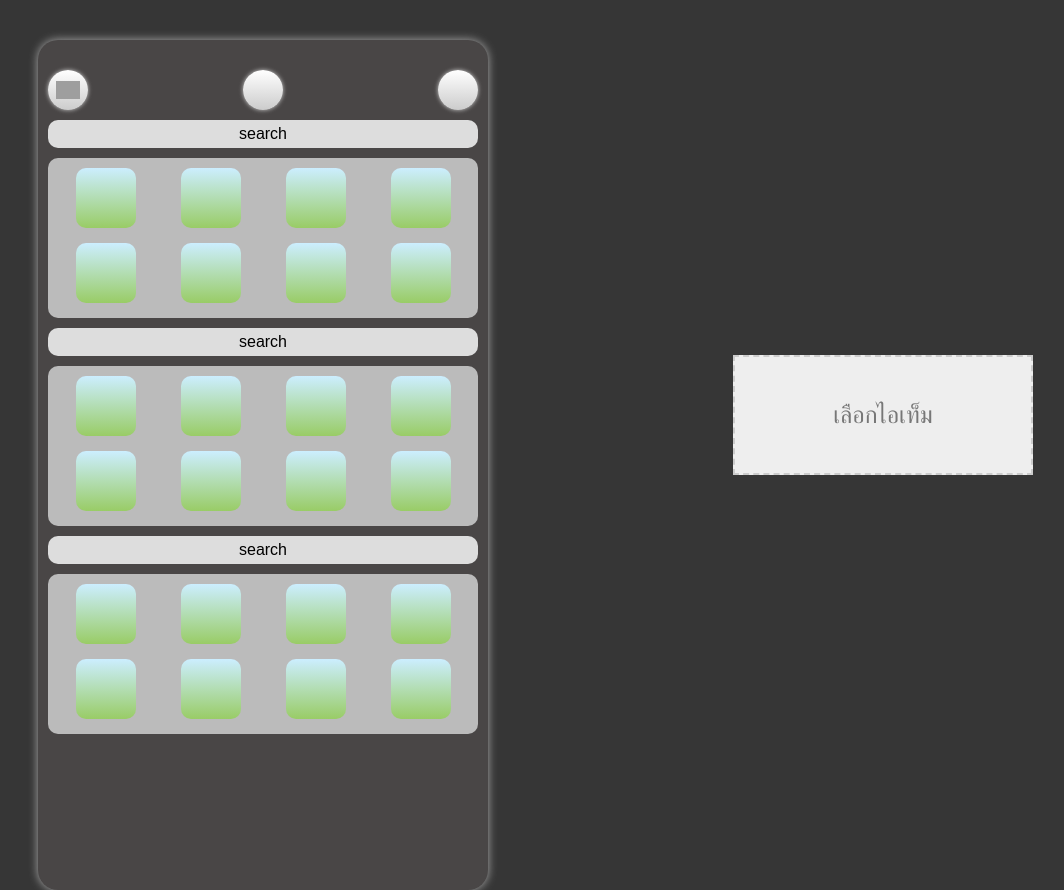
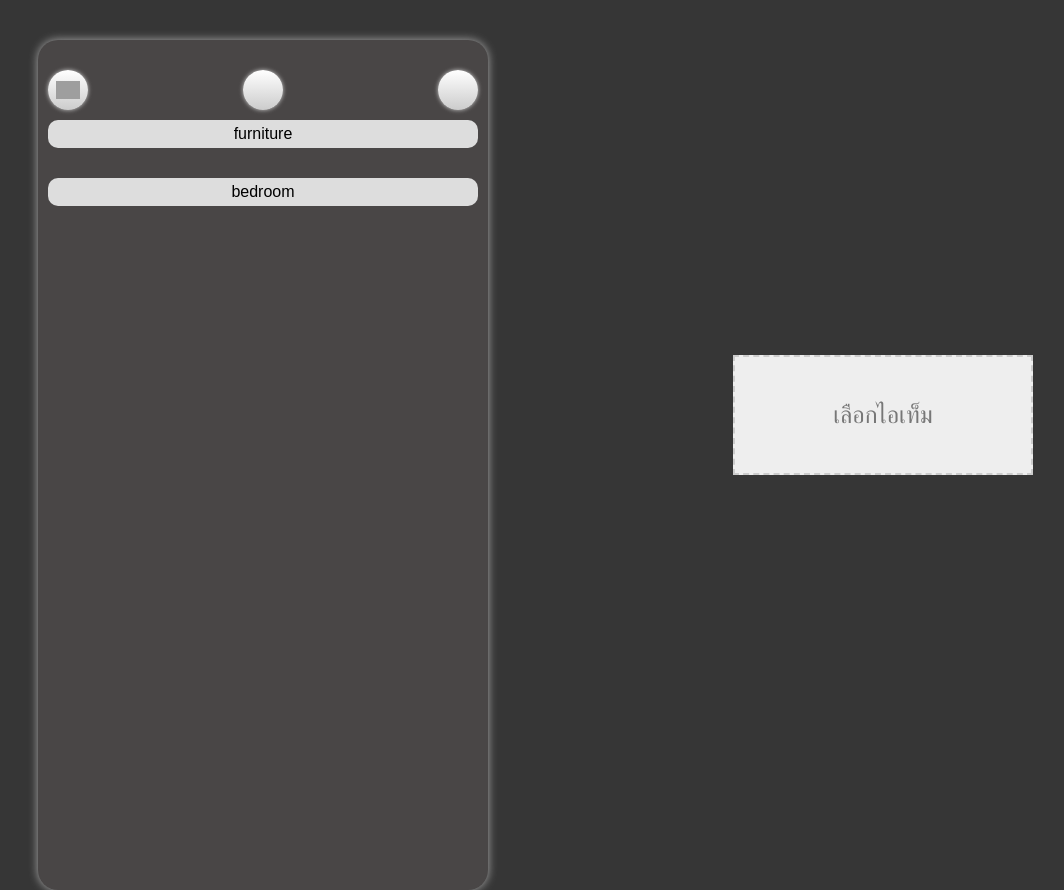
Before and after one commit to aster4248/IS, a plain HTML site: page index.html in a window 1280 px wide. Shown: the whole page, without its empty margins (2-1066 px from the left). Drawn offline with Linux system fonts and the light colour scheme; grey boxes are pictures that could not be loaded.

Commit message:
Add files via upload

```diff
--- a/index.html
+++ b/index.html
@@ -3,23 +3,45 @@
 <head>
   <meta charset="UTF-8" />
   <meta name="viewport" content="width=device-width, initial-scale=1.0" />
-  <title>project IS</title>
+  <title>Sidebar Gallery</title>
   <!-- เชื่อมต่อไฟล์ CSS -->
   <link rel="stylesheet" href="console.css" />
+  <style>
+    /* เพิ่มเอฟเฟกต์ transition ให้กับ gallery-section */
+    .gallery-section {
+      max-height: 0;
+      overflow: hidden;
+      transition: max-height 0.5s cubic-bezier(0.4,0,0.2,1), opacity 0.5s;
+      opacity: 0;
+    }
+    .gallery-section.show {
+      max-height: 1000px; /* ควรตั้งให้มากกว่าความสูงจริง */
+      opacity: 1;
+    }
+    /* เพิ่มเอฟเฟกต์ให้ปุ่ม search-box */
+    .search-box {
+      transition: transform 0.2s;
+      cursor: pointer;
+    }
+    .search-box.active {
+      transform: scale(0.95);
+    }
+  </style>
 </head>
 <body>
-  <!-- กรอบ sidebar สำหรับเมนูและ gallery -->
+  <!-- กรอบ sidebar สำหรับเมนู -->
   <div class="sidebar">
-    <!-- ปุ่มด้านบนของ sidebar -->
+    <!-- แถบ menu -->
     <div class="top-buttons">
       <div><img src="https://i.ibb.co/TMX8901M/pngegg-2.png" alt="pngegg-2" border="0"></div>
       <div></div>
       <div></div>
     </div>
-    <!-- กล่องค้นหา -->
-    <div class="search-box">search</div>
-    <!-- ส่วนแกลเลอรี่ไอเท็ม -->
-    <div class="gallery-section">
+    <!-- กล่องค้นหา (คลิกเพื่อแสดง/ซ่อน gallery) -->
+    <div class="search-box" id="searchBox" onclick="toggleGallery()">furniture</div>
+    <!-- ส่วนแกลเลอรี่ไอเท็ม (ซ่อน/แสดงด้วย JS + animation) -->
+    <div class="gallery-section" id="gallerySection">
+      <!-- gallery-row และ item เหมือนเดิม -->
       <div class="gallery-row">
         <div class="item" onclick="selectItem('Item 1')"></div>
         <div class="item" onclick="selectItem('Item 2')"></div>
@@ -33,34 +55,23 @@
         <div class="item" onclick="selectItem('Item 8')"></div>
       </div>
     </div>
-<div class="search-box">search</div>
-    <div class="gallery-section">
+
+    <!-- กล่องค้นหา (คลิกเพื่อแสดง/ซ่อน bedroom gallery) -->
+    <div class="search-box" id="searchBoxBedroom" onclick="toggleGalleryBedroom()">bedroom</div>
+    <!-- ส่วนแกลเลอรี่ไอเท็มสำหรับ bedroom (ซ่อน/แสดงด้วย JS + animation) -->
+    <div class="gallery-section" id="gallerySectionBedroom">
+      <!-- gallery-row และ item สำหรับ bedroom -->
       <div class="gallery-row">
-        <div class="item" onclick="selectItem('Item 9')"></div>
-        <div class="item" onclick="selectItem('Item 10')"></div>
-        <div class="item" onclick="selectItem('Item 11')"></div>
-        <div class="item" onclick="selectItem('Item 12')"></div>
+        <div class="item" onclick="selectItem('Bed 1')"></div>
+        <div class="item" onclick="selectItem('Bed 2')"></div>
+        <div class="item" onclick="selectItem('Bed 3')"></div>
+        <div class="item" onclick="selectItem('Bed 4')"></div>
       </div>
       <div class="gallery-row">
-        <div class="item" onclick="selectItem('Item 13')"></div>
-        <div class="item" onclick="selectItem('Item 14')"></div>
-        <div class="item" onclick="selectItem('Item 15')"></div>
-        <div class="item" onclick="selectItem('Item 16')"></div>
-      </div>
-    </div>
-<div class="search-box">search</div>
-    <div class="gallery-section">
-      <div class="gallery-row">
-        <div class="item" onclick="selectItem('Item 17')"></div>
-        <div class="item" onclick="selectItem('Item 18')"></div>
-        <div class="item" onclick="selectItem('Item 19')"></div>
-        <div class="item" onclick="selectItem('Item 20')"></div>
-      </div>
-      <div class="gallery-row">
-        <div class="item" onclick="selectItem('Item 21')"></div>
-        <div class="item" onclick="selectItem('Item 22')"></div>
-        <div class="item" onclick="selectItem('Item 23')"></div>
-        <div class="item" onclick="selectItem('Item 24')"></div>
+        <div class="item" onclick="selectItem('Wardrobe 1')"></div>
+        <div class="item" onclick="selectItem('Wardrobe 2')"></div>
+        <div class="item" onclick="selectItem('Wardrobe 3')"></div>
+        <div class="item" onclick="selectItem('Wardrobe 4')"></div>
       </div>
     </div>
 
@@ -79,6 +90,44 @@
       document.getElementById('displayBox').innerText = name;
       document.getElementById('selectedInfo').innerText = "คุณเลือก: " + name; // แสดงรายละเอียดใต้กล่อง
     }
+
+    // ฟังก์ชันสำหรับแสดง/ซ่อน gallery พร้อม animation
+    function toggleGallery() {
+      // ดึง element gallerySection และ searchBox
+      var gallery = document.getElementById('gallerySection');
+      var searchBox = document.getElementById('searchBox');
+      // เพิ่มคลาส active ให้ปุ่มเพื่อให้ยุบลง
+      searchBox.classList.add('active');
+      setTimeout(function() {
+        searchBox.classList.remove('active');
+      }, 200);
+
+      // toggle class show เพื่อให้เกิด animation
+      if (!gallery.classList.contains('show')) {
+        gallery.classList.add('show');
+      } else {
+        gallery.classList.remove('show');
+      }
+    }
+
+    // ฟังก์ชันสำหรับแสดง/ซ่อน bedroom gallery พร้อม animation
+    function toggleGalleryBedroom() {
+      // ดึง element gallerySectionBedroom และ searchBoxBedroom
+      var gallery = document.getElementById('gallerySectionBedroom');
+      var searchBox = document.getElementById('searchBoxBedroom');
+      // เพิ่มคลาส active ให้ปุ่มเพื่อให้ยุบลง
+      searchBox.classList.add('active');
+      setTimeout(function() {
+        searchBox.classList.remove('active');
+      }, 200);
+
+      // toggle class show เพื่อให้เกิด animation
+      if (!gallery.classList.contains('show')) {
+        gallery.classList.add('show');
+      } else {
+        gallery.classList.remove('show');
+      }
+    }
   </script>
 </body>
 </html>
```
